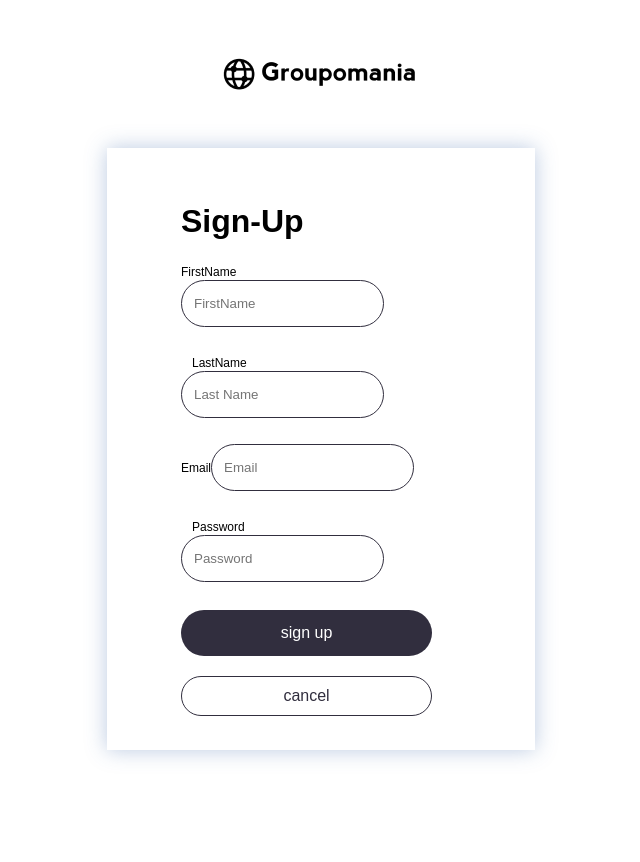
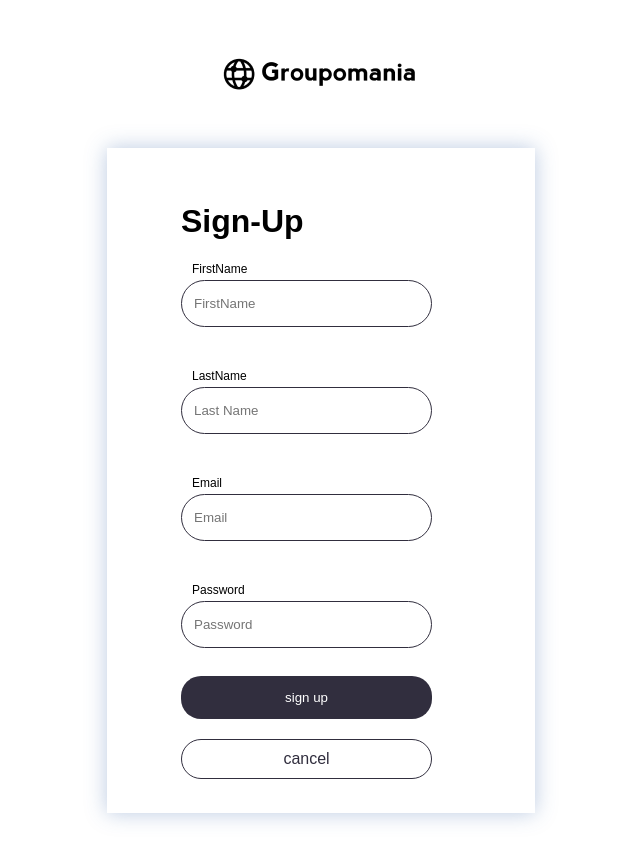
Before and after one commit to elodieJ18/deploy-heroku-p7demo, a React (Create React App) app in the folder front/: page /signup in a window 1280 px wide. Shown: the whole page, without its empty margins (319-959 px from the left). Before the commit the page ends 800 px from the top, so only its background shows below. Built offline with nearby package versions, Linux system fonts and the light colour scheme.

Commit message:
log-front

```diff
--- a/front/package.json
+++ b/front/package.json
@@ -11,11 +11,12 @@
     "react-router-dom": "^6.3.0",
     "react-scripts": "^5.0.1",
     "sass": "^1.52.3",
+    "source-map-resolve": "^0.6.0",
     "web-vitals": "^2.1.4"
   },
   "scripts": {
     "start": "react-scripts start",
-    "build": "export NODE_OPTIONS=--openssl-legacy-provider; gatsby build",
+    "build": "react-scripts build",
     "test": "react-scripts test",
     "eject": "react-scripts eject"
   },
--- a/front/src/App.js
+++ b/front/src/App.js
@@ -1,5 +1,4 @@
 import "./App.css";
-import { Component } from "react";
 import Signup from "./log/Signup";
 import Login from "./log/Login";
 import Home from "./pages/Home";
--- a/front/src/log/Login.js
+++ b/front/src/log/Login.js
@@ -33,9 +33,9 @@ function Login() {
             />
 
             <div class="clearfix">
-              <a type="submit" class="btn-bleu">
+              <button type="submit" class="btn-bleu">
                 Login
-              </a>
+              </button>
               <a class="btn-blanc" href="/">
                 cancel
               </a>
--- a/front/src/log/Signup.js
+++ b/front/src/log/Signup.js
@@ -171,7 +171,9 @@ function Signup() {
         <div className="from-signup">
           <form>
             <div class="cart__order__form__question">
-              <label htmlFor="first-name">FirstName</label>
+              <label htmlFor="first-name">
+                <b>FirstName</b>
+              </label>
               <input
                 type="text"
                 placeholder="FirstName"
@@ -195,7 +197,9 @@ function Signup() {
             </div>
 
             <div class="cart__order__form__question">
-              <label htmlFor="email">Email</label>
+              <label htmlFor="email">
+                <b>Email</b>
+              </label>
               <input type="text" placeholder="Email" name="email" required />
               <p id="emailErrorMsg"></p>
             </div>
@@ -213,9 +217,9 @@ function Signup() {
             </div>
 
             <div class="clearfix">
-              <a type="submit" class="btn-bleu-navy">
+              <button type="submit" class="btn-bleu-navy">
                 sign up
-              </a>
+              </button>
               <a class="btn-blanc" href="/">
                 cancel
               </a>
--- a/front/src/styles/style.css
+++ b/front/src/styles/style.css
@@ -98,6 +98,10 @@ form {
   width: 225px;
 }
 
+button {
+  border: none;
+}
+
 .btn-bleu-navy {
   padding: 14px 60px;
 
@@ -124,6 +128,11 @@ form {
   text-align: center;
 }
 
+.cart__order__form__question {
+  display: flex;
+  flex-direction: column;
+}
+
 @media (max-width: 720px) {
   .bloc-connexion-content {
     padding: 92px 37px;
```
Also changed, not shown: 1 other file (tests, documents, lock files or other folders).
